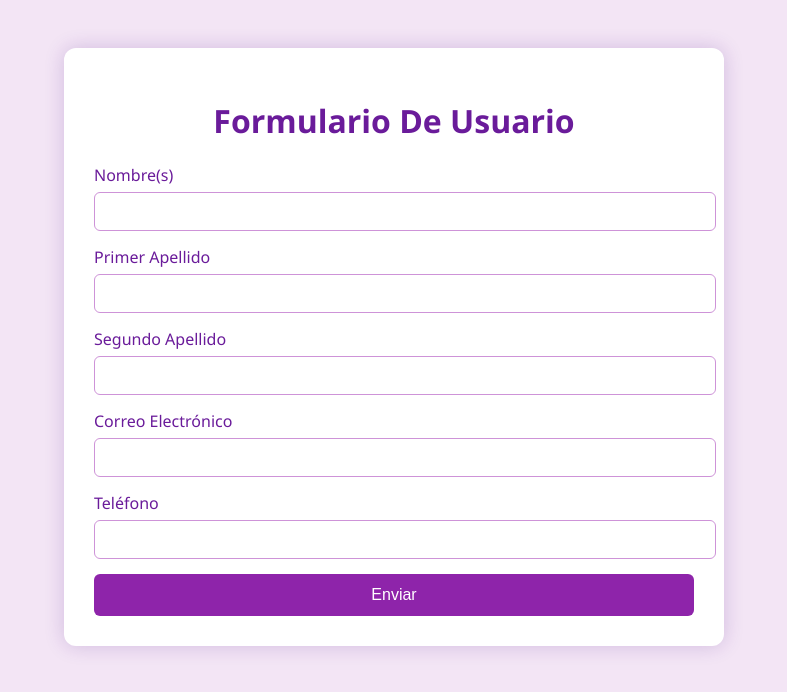
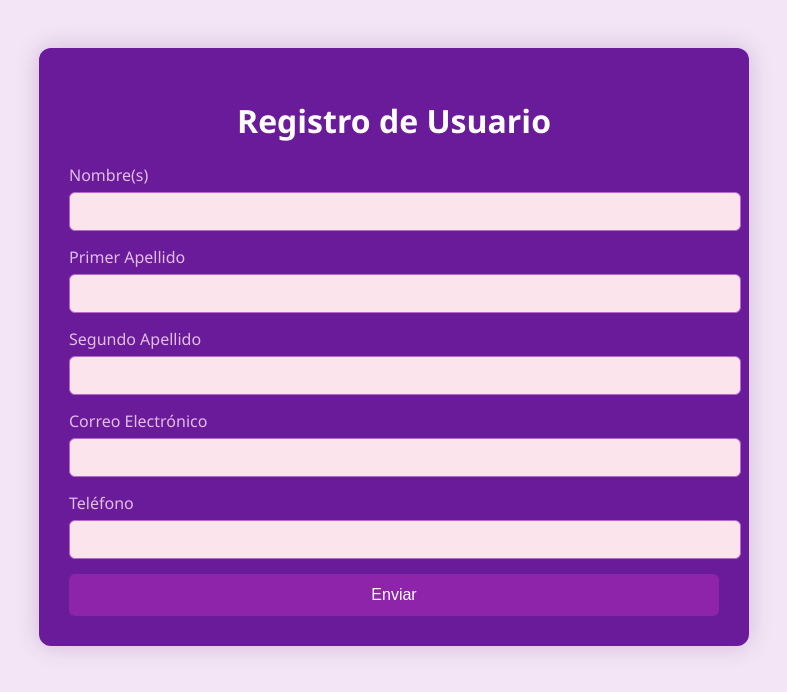
Before and after one commit to DannyDuarte/Formulario, a PHP site: page / in a window 1280 px wide. Shown: the top 692 px of the page, without its empty margins (246-1033 px from the left). Run offline with PHP 8.4, Linux system fonts and the light colour scheme; data that the repository does not hold is empty; some libraries are stand-ins or nearby versions.

Commit message:
index.php

```diff
--- a/index.php
+++ b/index.php
@@ -4,11 +4,11 @@ ini_set('display_errors', 1);
 ini_set('display_startup_errors', 1);
 error_reporting(E_ALL);
 
-// Configuración de la base de datos (USANDO TU CONEXIÓN)
+// Configuración de la base de datos
 define('DB_SERVER', 'tcp:database0123.database.windows.net,1433');
 define('DB_DATABASE', 'Lab5_1PaaS');
 define('DB_USERNAME', 'database0123');
-define('DB_PASSWORD', 'Hola12345678'); // Cambia esto por tu contraseña real
+define('DB_PASSWORD', 'Hola12345678');
 
 // Función para validar datos
 function validarDatos($datos) {
@@ -38,7 +38,6 @@ $error = false;
 $registros = [];
 
 try {
-    // Conexión usando PDO con tu configuración
     $conn = new PDO("sqlsrv:server = ".DB_SERVER."; Database = ".DB_DATABASE, DB_USERNAME, DB_PASSWORD);
     $conn->setAttribute(PDO::ATTR_ERRMODE, PDO::ERRMODE_EXCEPTION);
 
@@ -64,7 +63,6 @@ try {
         }
     }
 
-    // Obtener registros
     $stmt = $conn->query("SELECT * FROM [dbo].[usuarios] ORDER BY id DESC");
     $registros = $stmt->fetchAll(PDO::FETCH_ASSOC);
 
@@ -82,37 +80,51 @@ try {
     <style>
         body {
             font-family: 'Segoe UI', sans-serif;
-            background-color: #f3e5f5; /* morado claro */
+            background-color: #f3e5f5; /* fondo claro tipo lavanda */
             padding: 40px;
             color: #4a148c;
         }
+
         .form-container {
-            background: #ffffff;
+            background: #6a1b9a; /* morado fuerte */
             padding: 30px;
             border-radius: 12px;
-            max-width: 600px;
+            max-width: 650px;
             margin: auto;
-            box-shadow: 0 0 20px rgba(74, 20, 140, 0.2);
+            box-shadow: 0 0 25px rgba(74, 0, 110, 0.2);
+            color: white;
         }
+
         h1, h2 {
             text-align: center;
-            color: #6a1b9a;
+            color: white;
         }
+
         .form-group {
             margin-bottom: 15px;
         }
+
         label {
             display: block;
             margin-bottom: 6px;
-            color: #6a1b9a;
+            color: #e1bee7;
         }
+
         input {
             width: 100%;
             padding: 10px;
             font-size: 15px;
-            border: 1px solid #ce93d8;
+            border: 1px solid #ba68c8;
             border-radius: 6px;
+            background-color: #fce4ec;
+            color: #4a148c;
         }
+
+        input:focus {
+            outline: none;
+            border-color: #ce93d8;
+        }
+
         .btn-submit {
             width: 100%;
             padding: 12px;
@@ -123,39 +135,48 @@ try {
             font-size: 16px;
             cursor: pointer;
         }
+
         .btn-submit:hover {
             background-color: #7b1fa2;
         }
+
         .response {
             margin-top: 20px;
             padding: 15px;
             border-left: 5px solid;
             border-radius: 6px;
         }
+
         .response.error {
             background-color: #fdecea;
             border-color: #f44336;
             color: #c62828;
         }
+
         .response.success {
             background-color: #e0f7e9;
             border-color: #2e7d32;
             color: #2e7d32;
         }
+
         table {
             width: 100%;
             border-collapse: collapse;
             margin-top: 30px;
         }
+
         th, td {
             padding: 10px;
             border-bottom: 1px solid #ccc;
         }
+
         th {
             background-color: #8e24aa;
             color: white;
         }
+
         td {
+            background-color: #f3e5f5;
             color: #4a148c;
         }
     </style>
@@ -163,7 +184,7 @@ try {
 <body>
 
 <div class="form-container">
-    <h1>Formulario De Usuario</h1>
+    <h1>Registro de Usuario</h1>
 
     <?php if ($mensaje): ?>
         <div class="response <?= $error ? 'error' : 'success' ?>">
```
